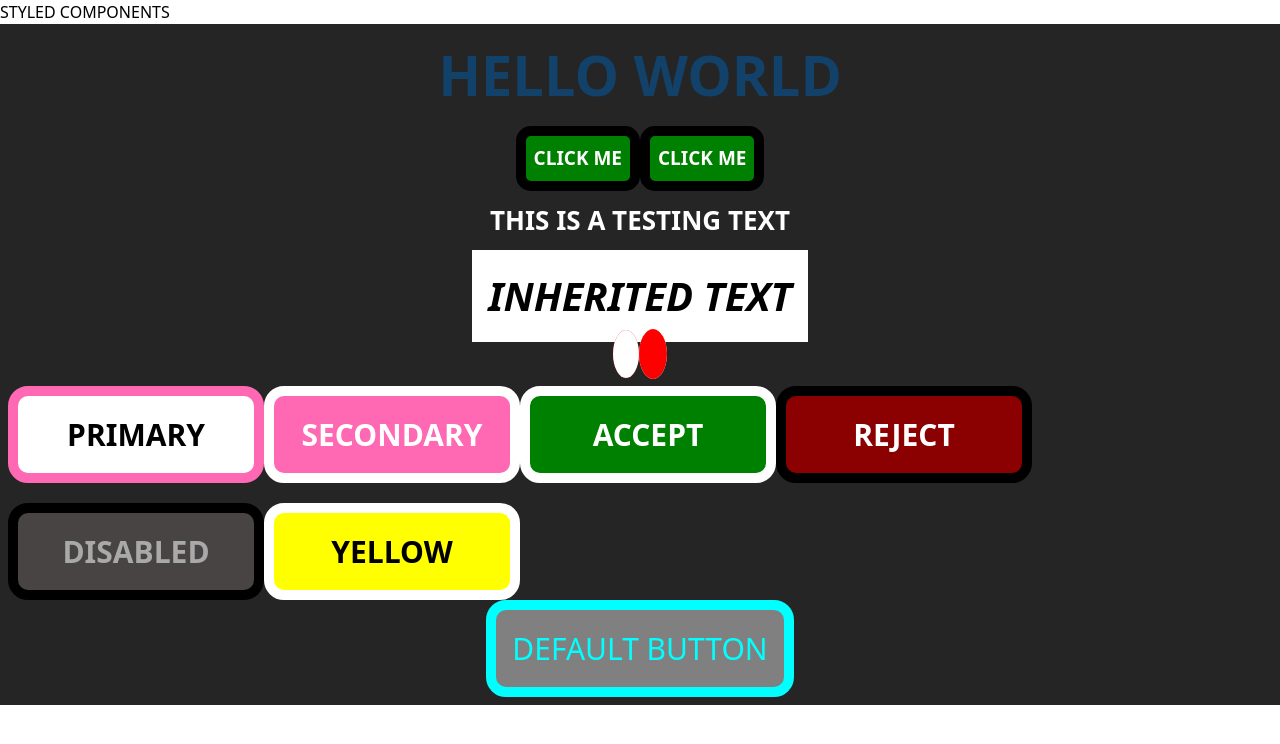
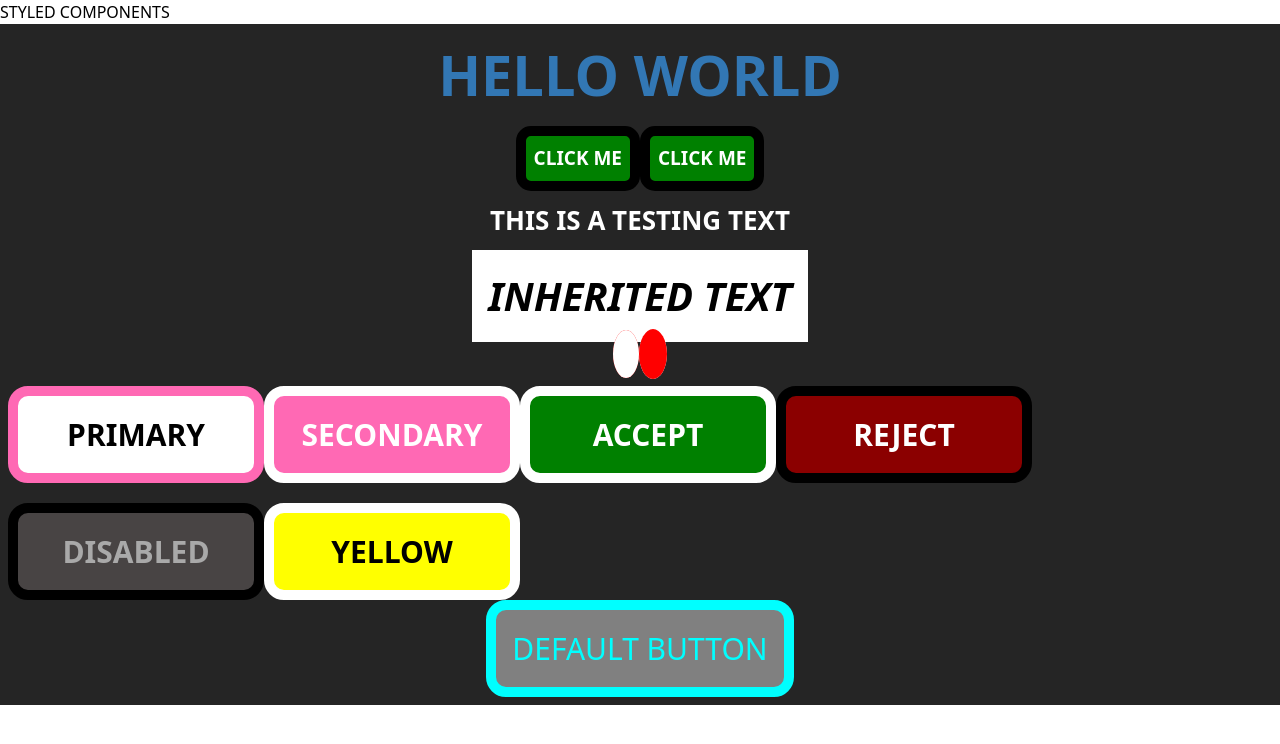
Before and after one commit to PouryaSoleimani/REACT-LIBRARIES, a React (Vite) app: page /styled-components in a window 1280 px wide. Shown: the top 744 px of the page. Built offline with nearby package versions, Linux system fonts and the light colour scheme.

Commit message:
STYLED COMPONENTS

```diff
--- a/src/StyledComponents.tsx
+++ b/src/StyledComponents.tsx
@@ -1,4 +1,4 @@
-//^ STYLED-COMPONENTS
+//^ STYLED-COMPONENTS PAGE
 import React from 'react'
 import { PrimaryButton } from './StyledComponents2';
 import styled, { createGlobalStyle } from 'styled-components'; // IMPORT {createGlobalStyle} FOR SETTING A BUNCH OF SETTINGS FOR ALL THE ELEMENTS IN THE PROJECT
@@ -6,7 +6,7 @@ import styled, { createGlobalStyle } from 'styled-components'; // IMPORT {create
 
 //^STYLED COMPONENTS
 // BASIC USAGE OF STYLED-COMPONENTS
-const Title = styled.h1`font-size: 3.5em;text-align: center;color: #124169;font-weight : 900;`
+const Title = styled.h1`font-size: 3.5em;text-align: center;color: #3277b4;font-weight : 900;`
 const Wrapper = styled.section`padding : .5em ;background : #252525 ;display : flex ; flex-direction:column ; justify-content : start ; align-items : center; `
 const Button = styled.button`background-color : green ; padding : .5rem ;border-radius : 15px ;color : white ;border : 10px solid black ; font-weight:bold ; font-size:19px; margin-top:10px;`
 const Text = styled.text`color:white ;font-size : 26px ;margin-top:10px ;font-weight : bold;`
```
